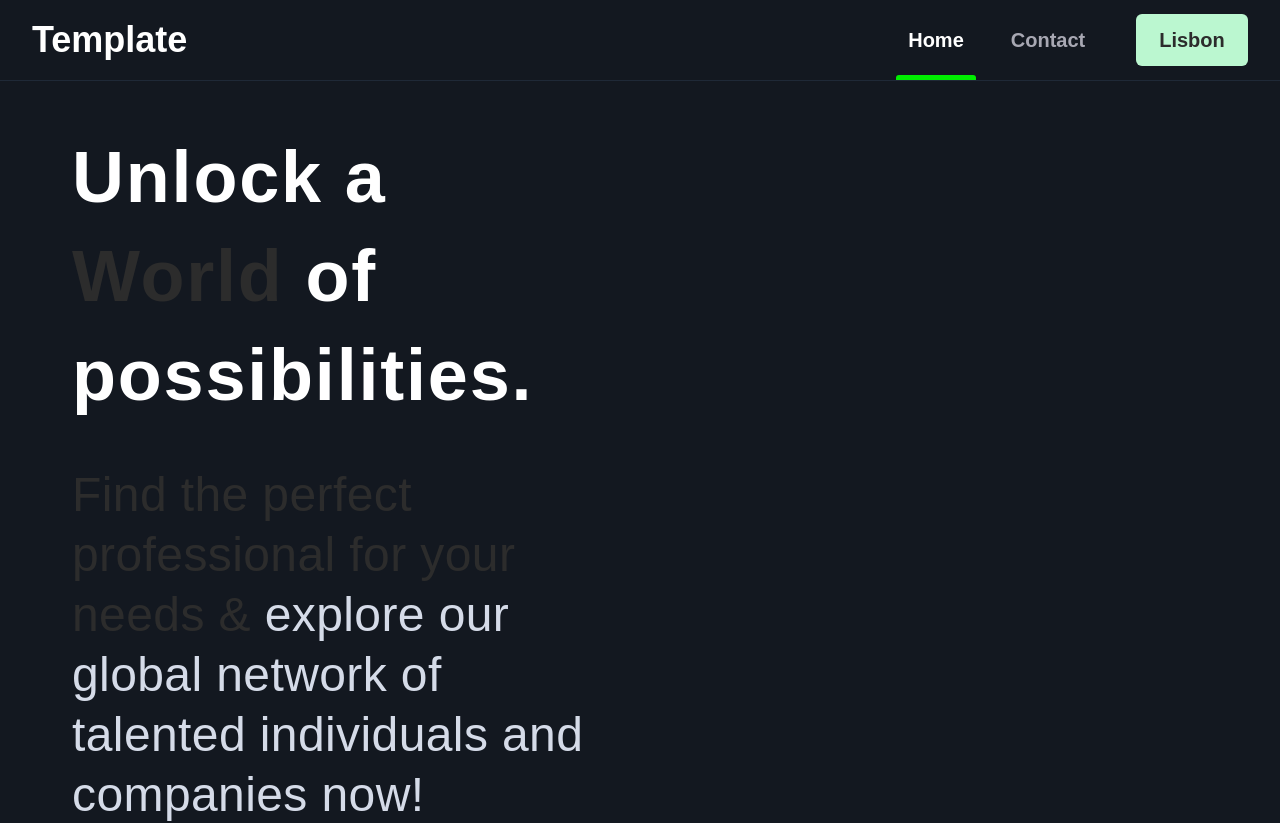
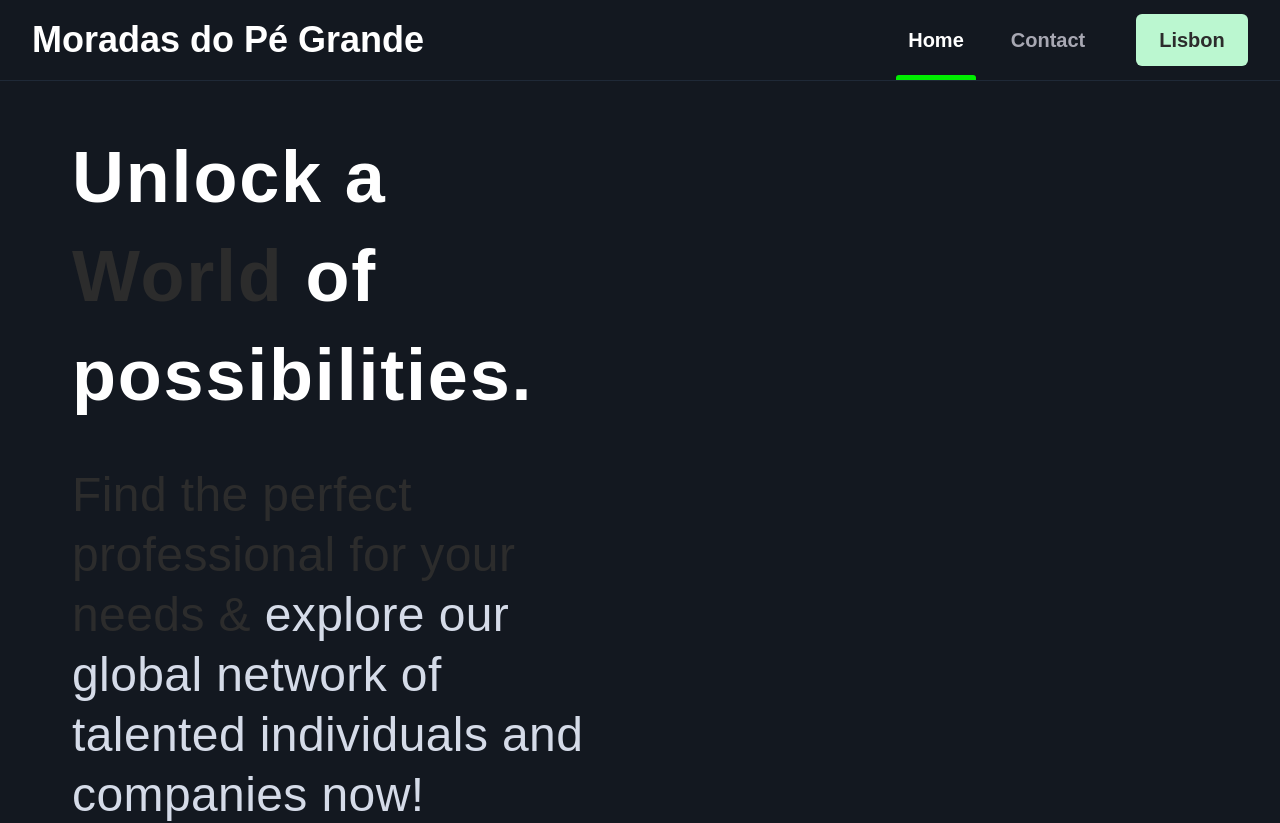
Before and after one commit to renanvzd/pe-grande-tailwind, a Next.js app: page / in a window 1280 px wide. Shown: the top 823 px of the page. Built offline with nearby package versions, Linux system fonts and the light colour scheme.

Commit message:
Pe Grande

```diff
--- a/src/components/Layouts/header.tsx
+++ b/src/components/Layouts/header.tsx
@@ -21,7 +21,7 @@ export function Header() {
             {/* <Image className="w-10 h-10 mr-2" src={Logo} alt="Four Leaf" width={20} height={20} /> */}
             <div className="flex items-center justify-center flex-grow">
               <Link href="/">
-                <span className="text-2xl sm:text-4xl md:text-4xl font-bold text-white items-baseline justify-center pr-2 md:pr-12">Template</span>
+                <span className="text-2xl sm:text-4xl md:text-4xl font-bold text-white items-baseline justify-center pr-2 md:pr-12">Moradas do Pé Grande</span>
               </Link>
             </div>
           </div>
```
Also changed, not shown: 1 other file (tests, documents, lock files or other folders).
